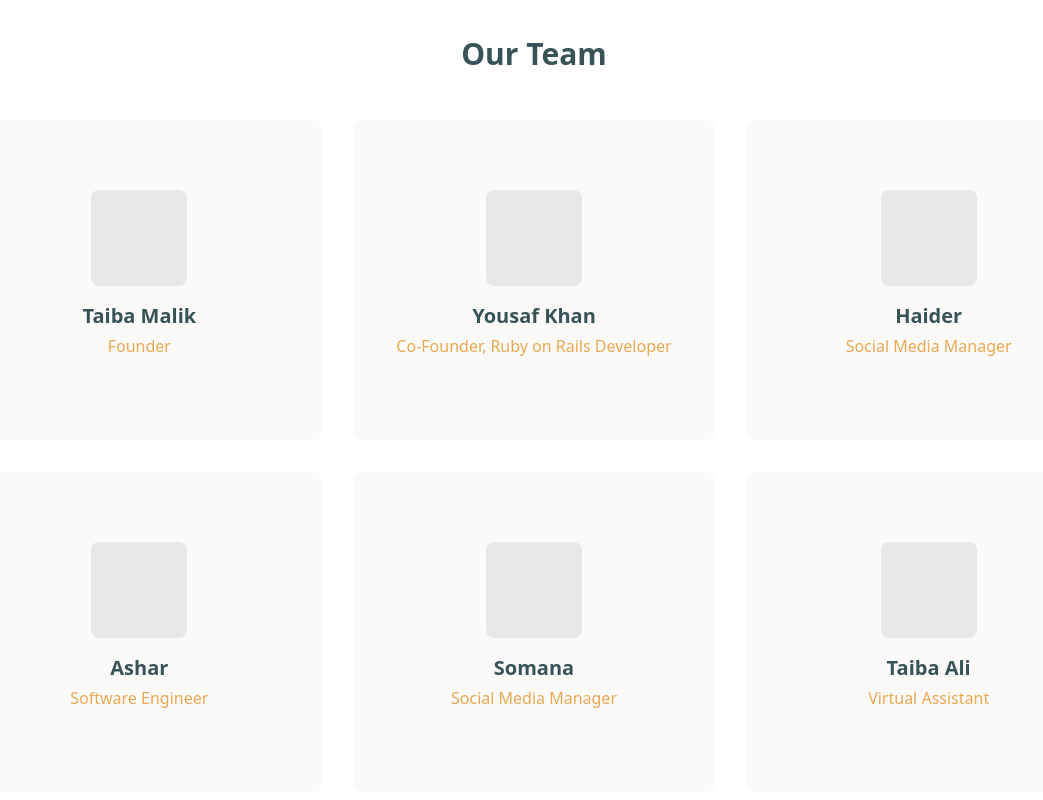
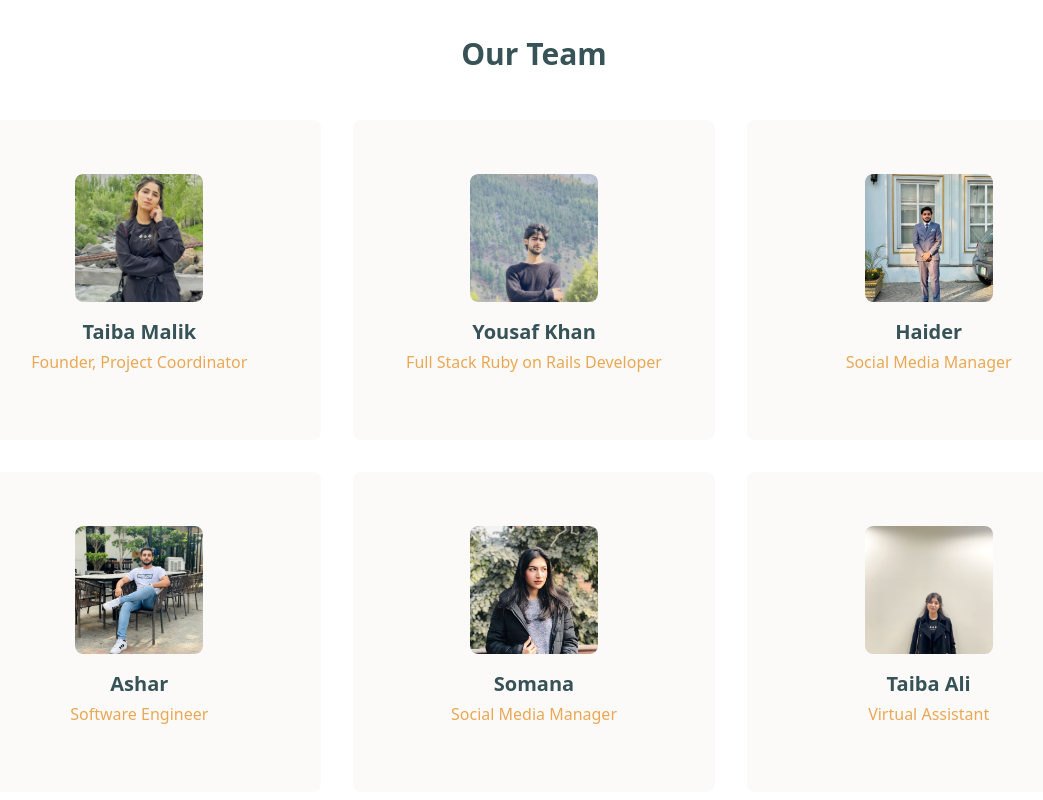
Before and after one commit to Youxaf-khan/MTY-NextJS, a Next.js app: page /about in a window 1280 px wide. Shown: the part 1440-2240 px from the top of the page, without its empty margins (106-1149 px from the left). Built offline with nearby package versions, Linux system fonts and the light colour scheme.

Commit message:
Update team and descriptions

```diff
--- a/src/app/about/page.tsx
+++ b/src/app/about/page.tsx
@@ -127,47 +127,47 @@ export default function About() {
             {[
               {
                 name: "Taiba Malik",
-                role: "Founder",
+                role: "Founder, Project Coordinator",
                 bio: "I'm Taiba Malik, founder of Move to YourGoals (MTY), where we help businesses grow with ease. After completing 120+ projects for 25+ clients, I'm now building a team to provide even more reliable support. With MTY, you'll always have a helping hand to move toward your goals!",
-                image: "/team/taiba-malik.jpg"
+                image: "/team/taiba.jpeg"
               },
               {
                 name: "Yousaf Khan",
-                role: "Co-Founder, Ruby on Rails Developer",
+                role: "Full Stack Ruby on Rails Developer",
                 bio: "I'm Yousaf Khan, Co-Founder of Move to YourGoals (MTY). With over 4+ years of experience as a Ruby on Rails developer, I specialize in building scalable, secure, and high-performance applications. My focus is on delivering seamless user experiences that help businesses thrive and move toward their goals with confidence.",
-                image: "/team/yousaf.jpg"
+                image: "/team/yousafkhan.jpeg"
               },
               {
                 name: "Haider",
                 role: "Social Media Manager",
                 bio: "I'm Haider, a Social Media Manager with 2+ years of experience. I craft strategies that engage audiences and drive results, helping businesses grow their online presence and achieve their goals.",
-                image: "/team/haider.jpg"
+                image: "/team/haider.jpeg"
               },
               {
                 name: "Ashar",
                 role: "Software Engineer",
                 bio: "I'm Ashar, a Software Engineer with a solid foundation in website backends. I enjoy taking on challenges and solving them by delivering high-quality, scalable, and clean code that drives user engagement and supports business growth. My goal is to provide innovative and reliable solutions that help businesses achieve success.",
-                image: "/team/ashar.jpg"
+                image: "/team/ashar.jpeg"
               },
               {
                 name: "Somana",
                 role: "Social Media Manager",
                 bio: "I'm Somana, a Social Media Manager with a knack for creating engaging and impactful content. I help businesses build their online presence, connect with their audience, and drive growth through strategic social media management. My goal is to make your brand shine and reach its full potential in the digital world.",
-                image: "/team/somana.jpg"
+                image: "/team/somana.jpeg"
               },
               {
                 name: "Taiba Ali",
                 role: "Virtual Assistant",
                 bio: "I'm Taiba Ali, a dedicated Virtual Assistant with a passion for helping businesses streamline their operations. With a keen eye for detail and strong organizational skills, I provide reliable support that allows entrepreneurs to focus on what truly matters—growing their business and achieving their goals.",
-                image: "/team/taiba-ali.jpg"
+                image: "/team/taibaali.jpeg"
               }
             ].map((member, index) => (
               <div key={index} className="flip-card h-80">
                 <div className="flip-card-inner w-full h-full">
                   {/* Front Side */}
                   <div className="flip-card-front bg-[var(--color-secondary)]/10 p-6 rounded-lg flex flex-col items-center justify-center h-full">
-                    <div className="aspect-square bg-[var(--color-primary)]/10 rounded-lg mb-4 w-24 h-24 flex items-center justify-center overflow-hidden">
-                      {/* Optionally use <img src={member.image} ... /> here */}
+                    <div className="aspect-square bg-[var(--color-primary)]/10 rounded-lg mb-4 w-32 h-32 flex items-center justify-center overflow-hidden">
+                      <img src={member.image} alt={member.name + ' photo'} className="w-full h-full object-cover rounded-lg" />
                     </div>
                     <h3 className="text-xl font-semibold mb-1 text-[var(--color-primary)]">{member.name}</h3>
                     <p className="text-[var(--color-accent)] mb-3">{member.role}</p>
```
Also changed, not shown: public/Team/taiba.jpeg (added).
